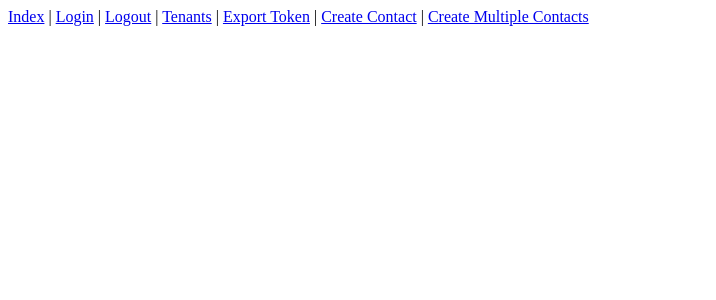
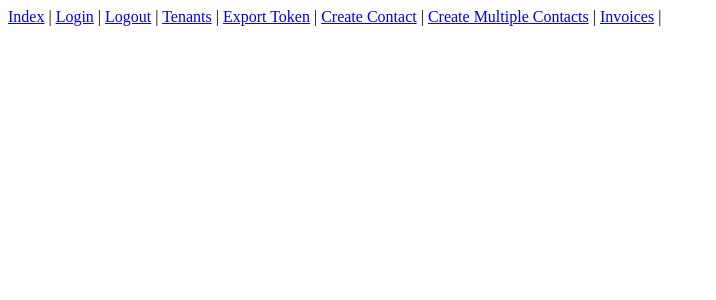
Before and after one commit to XeroAPI/xero-python-oauth2-starter, a Flask app: template templates/code.html in a window 1280 px wide. Shown: the top 300 px of the page, without its empty margins (0-716 px from the left). Run offline with Flask 2, Linux system fonts and the light colour scheme; the template is opened without the code that fills it, so the values that code supplies are empty; parts of the project's set-up code (start-up, migrations or seed data) failed here and were passed over.

Commit message:
Add basic invoices example.

```diff
--- a/app.py
+++ b/app.py
@@ -206,6 +206,23 @@ def create_multiple_contacts():
     )
 
 
+@app.route("/invoices")
+@xero_token_required
+def get_invoices():
+    xero_tenant_id = get_xero_tenant_id()
+    accounting_api = AccountingApi(api_client)
+
+    invoices = accounting_api.get_invoices(
+        xero_tenant_id, statuses=["DRAFT", "SUBMITTED"]
+    )
+    code = serialize_model(invoices)
+    sub_title = "Total invoices found: {}".format(len(invoices.invoices))
+
+    return render_template(
+        "code.html", title="Invoices", code=code, sub_title=sub_title
+    )
+
+
 @app.route("/login")
 def login():
     redirect_url = url_for("oauth_callback", _external=True)
--- a/templates/base.html
+++ b/templates/base.html
@@ -11,7 +11,8 @@
 <a href="{{ url_for('tenants') }}">Tenants</a> |
 <a href="{{ url_for('export_token') }}">Export Token</a> |
 <a href="{{ url_for('create_contact_person') }}">Create Contact</a> |
-<a href="{{ url_for('create_multiple_contacts') }}">Create Multiple Contacts</a>
+<a href="{{ url_for('create_multiple_contacts') }}">Create Multiple Contacts</a> |
+<a href="{{ url_for('get_invoices') }}">Invoices</a> |
 {% block content %}{% endblock %}
 <!--<script src="https://cdn.jsdelivr.net/gh/google/code-prettify@master/loader/run_prettify.js"></script>-->
 </body>
--- a/utils.py
+++ b/utils.py
@@ -12,7 +12,7 @@ class JSONEncoder(json.JSONEncoder):
             return o.isoformat()
         if isinstance(o, date):
             return o.isoformat()
-        if isinstance(o, uuid.UUID):
+        if isinstance(o, (uuid.UUID, Decimal)):
             return str(o)
         return super(JSONEncoder, self).default(o)
 
```
